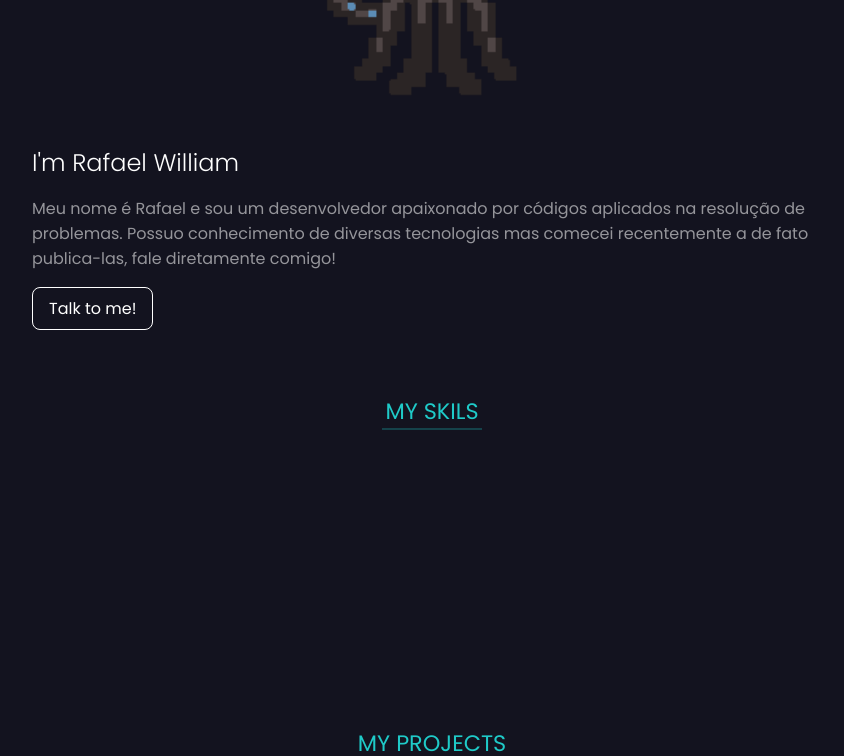
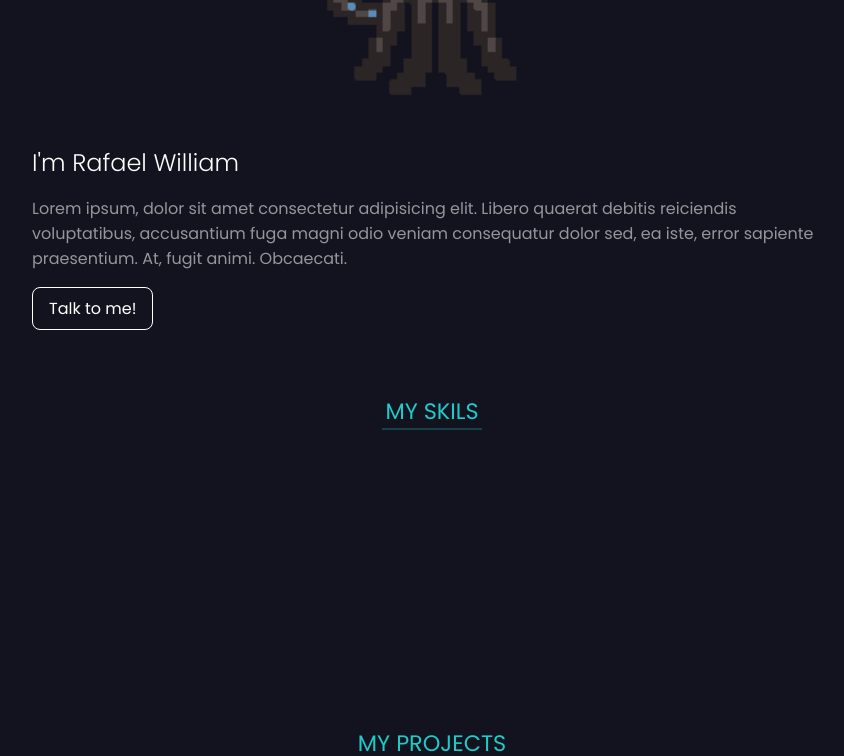
Before and after one commit to RafaGui/Rafael-William, a plain HTML site: page index.html in a window 1280 px wide. Shown: the part 1072-1828 px from the top of the page, without its empty margins (208-1052 px from the left). Drawn offline with nearby package versions, Linux system fonts and the light colour scheme.

```diff
--- a/index.html
+++ b/index.html
@@ -24,7 +24,7 @@
 	<link rel="stylesheet" href="assets/css/contact.css">
 	<link rel="stylesheet" href="assets/css/end-page.css">
 	<link rel="stylesheet" href="assets/css/break-points.css">
-	<title>Rafael William</title>
+	<title>Tesde de Contador</title>
 </head>
 <body>
 	<header class="faseOne">
@@ -72,7 +72,7 @@
 				</div>
 				<div class="local-text-about">
 					<h2>I'm Rafael William</h2>
-					<p>Meu nome é Rafael e sou um desenvolvedor apaixonado por códigos aplicados na resolução de problemas. Possuo conhecimento de diversas tecnologias mas comecei recentemente a de fato publica-las, fale diretamente comigo!</p>
+					<p>Lorem ipsum, dolor sit amet consectetur adipisicing elit. Libero quaerat debitis reiciendis voluptatibus, accusantium fuga magni odio veniam consequatur dolor sed, ea iste, error sapiente praesentium. At, fugit animi. Obcaecati.</p>
 					<div class="local-btn">
 						<a href="#contact">Talk to me!</a>
 					</div>
```
Also changed, not shown: assets/css/aboutme.css (line endings or trailing spaces), assets/css/break-points.css (line endings or trailing spaces), assets/css/contact.css (line endings or trailing spaces), assets/css/end-page.css (line endings or trailing spaces), assets/css/habilities.css (line endings or trailing spaces), assets/css/hero.css (line endings or trailing spaces), assets/css/main.css (line endings or trailing spaces), assets/css/navbar.css (line endings or trailing spaces), assets/css/projects.css (line endings or trailing spaces), assets/css/root.css (line endings or trailing spaces), assets/css/style.css (line endings or trailing spaces), assets/img/readme.PNG (added), assets/js/script.js (line endings or trailing spaces).
